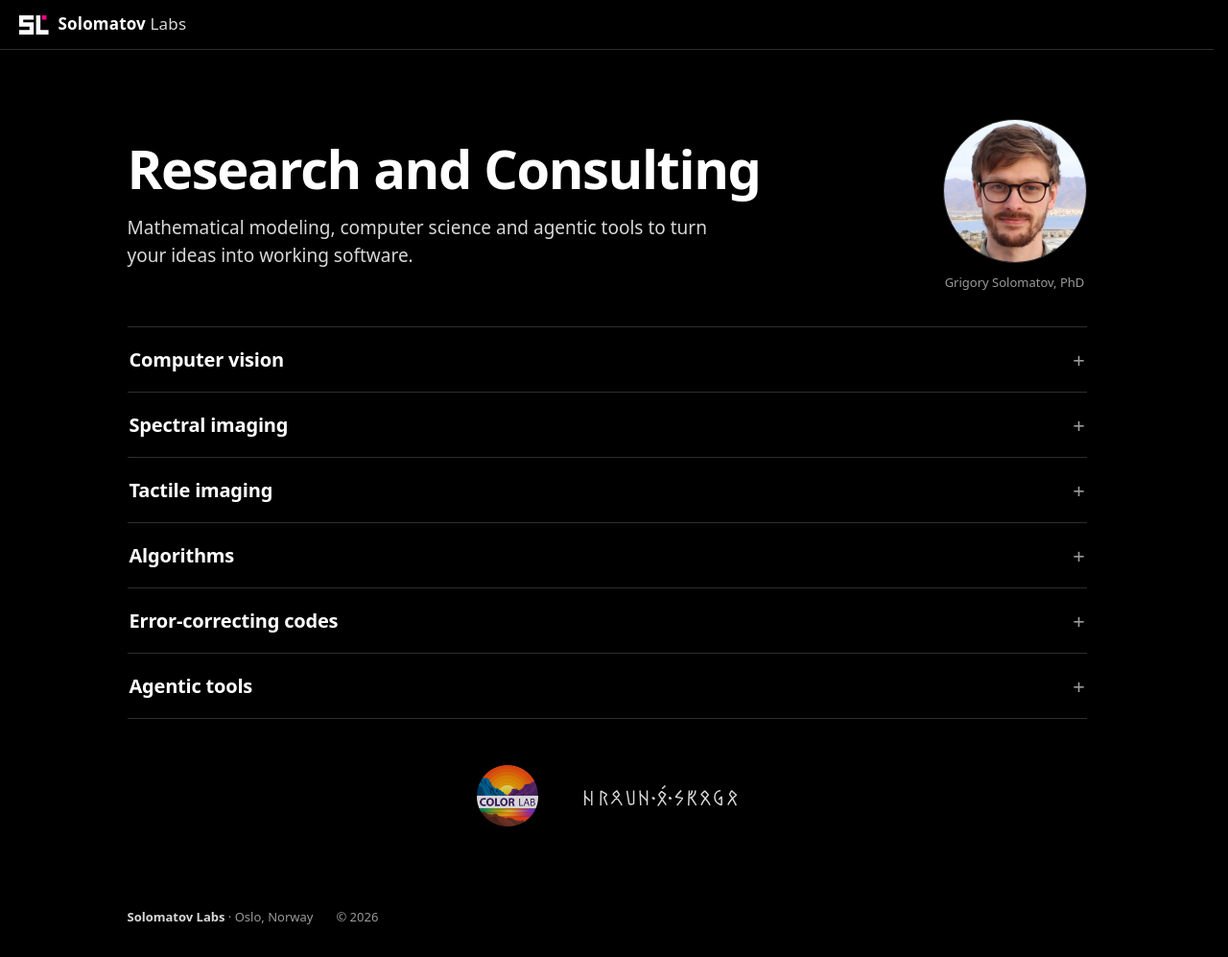
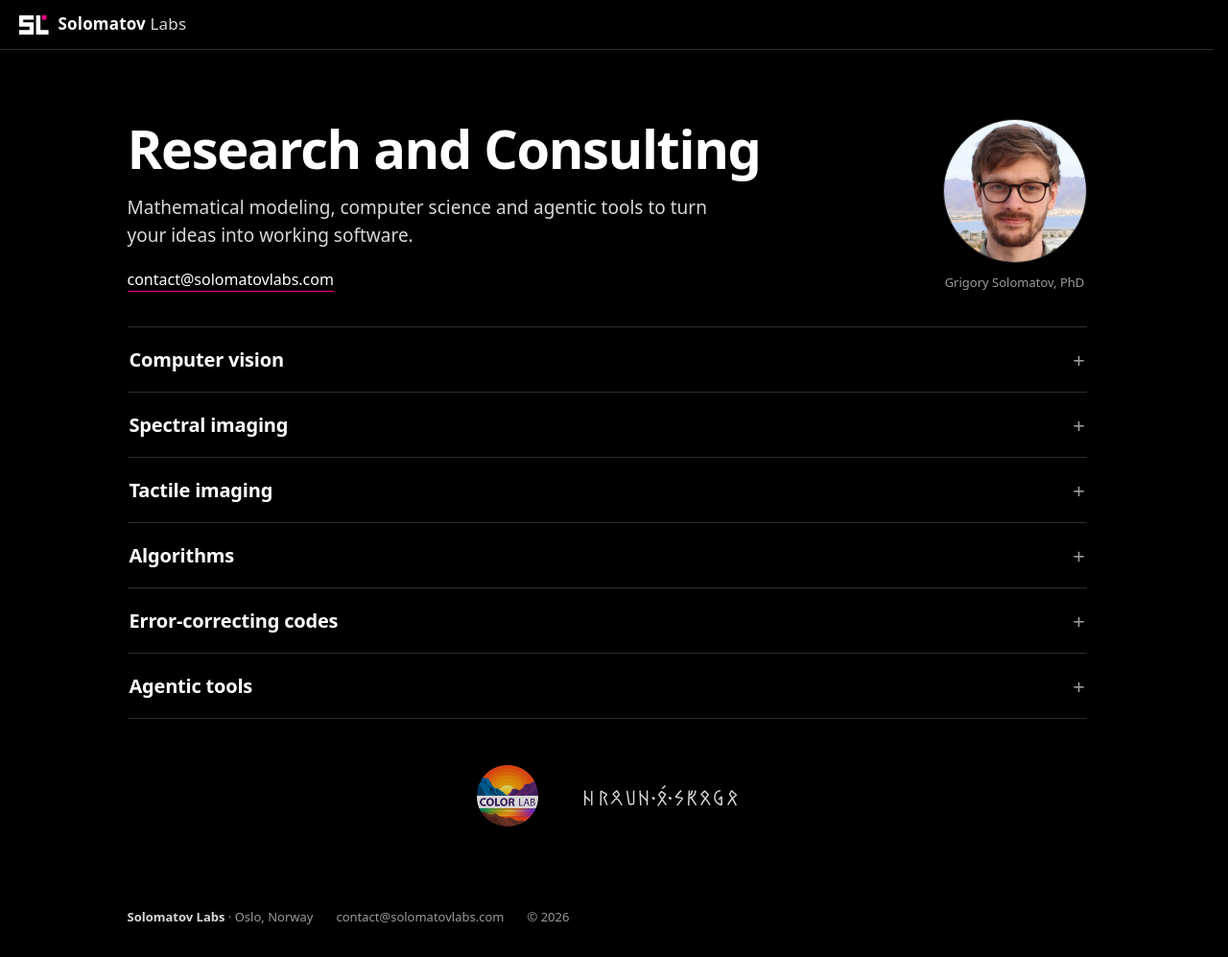
Before and after one commit to grigorysolomatov/solomatovlabs.com, a plain HTML site: page index.html in a window 1280 px wide. Shown: the whole page at 96% size. Drawn offline with Linux system fonts and the light colour scheme.

Commit message:
v75: contact email in header and footer

```diff
--- a/index.html
+++ b/index.html
@@ -14,6 +14,7 @@ research setups.">
 <link rel="stylesheet" href="style.css">
 </head>
 <body>
+<!-- v75: contact email (contact@solomatovlabs.com) under the header paragraph and in the footer. -->
 <!-- v74: phone touch on the leaf figure: the divider moves only from its handle, one finger pans when zoomed, two fingers pinch; zoom buttons below the figure on phones. -->
 <!-- v73: v71 plus the seagrass leaf without the stem line (detected images re-rendered). -->
 <!-- v71: v70 plus zoom and pan on the seagrass leaf slider (4800 px pair loaded on first zoom). -->
@@ -39,6 +40,7 @@ research setups.">
  <h1>Research and Consulting</h1>
  <p class="lead">Mathematical modeling, computer science and
   agentic tools to turn your ideas into working software.</p>
+ <p class="mail"><a href="mailto:contact@solomatovlabs.com">contact@solomatovlabs.com</a></p>
  </div>
  <figure class="me">
   <img src="assets/portrait.jpg" width="490" height="588"
@@ -153,6 +155,7 @@ M347 1759 V0 H263 V1759 v1200 v1759 h84z"/></svg></span></span></span><span clas
 
 <footer class="foot">
  <span><b>Solomatov Labs</b> · Oslo, Norway</span>
+ <a href="mailto:contact@solomatovlabs.com">contact@solomatovlabs.com</a>
  <span>© 2026</span>
 </footer>
 <script>
--- a/style.css
+++ b/style.css
@@ -403,3 +403,10 @@ html{overflow-y:scroll}
   .zwrap .zb .zr{font-size:13px}
 }
 @media (hover:none){.zwrap .zb button:hover:not(:focus-visible){color:#fff}}
+
+/* v75: contact email */
+.hero .mail{margin:18px 0 0;font-size:16px}
+.hero .mail a{color:var(--fg);text-decoration:none;border-bottom:1px solid var(--accent);padding-bottom:1px}
+.hero .mail a:hover{color:var(--accent)}
+.foot a{color:var(--muted);text-decoration:none}
+.foot a:hover{color:var(--accent)}
```
